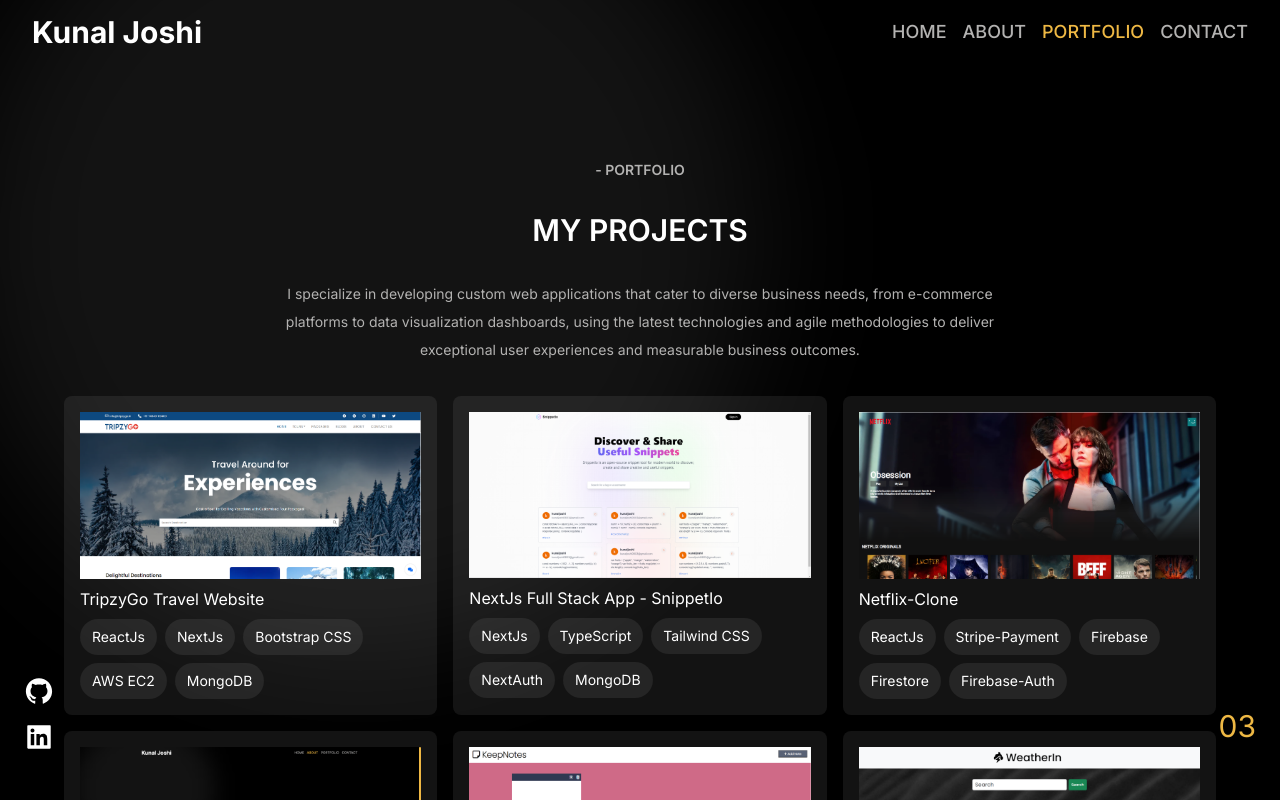
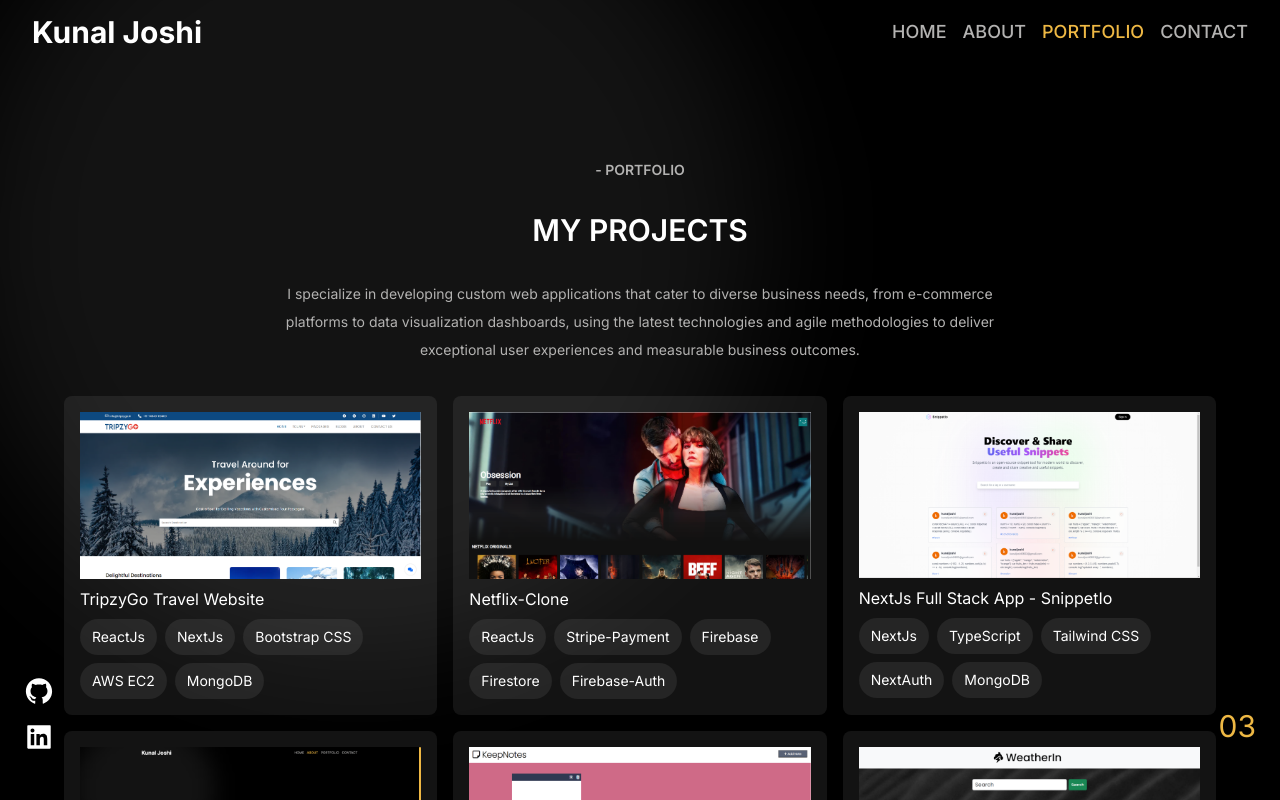
Before and after one commit to kunal-joshi06/Portfolio-Site, a Next.js app: page /portfolio in a window 1280 px wide. Shown: the top 800 px of the page. Built offline with nearby package versions, Linux system fonts and the light colour scheme.

Commit message:
add netflix

```diff
--- a/Data/Data.tsx
+++ b/Data/Data.tsx
@@ -44,19 +44,19 @@
   },
   {
     id: 2,
+    img: "projects/netflix-clone.png",
+    name: "Netflix-Clone",
+    tools: ["ReactJs", "Stripe-Payment", "Firebase", "Firestore", "Firebase-Auth"],
+    githubLink: "https://github.com/kunal-joshi06/netlix-clone",
+    deployedLink: "https://netlix-clone-theta.vercel.app",
+  },
+  {
+    id: 3,
     img: "/projects/snippet.png",
     name: "NextJs Full Stack App - SnippetIo",
     tools: ["NextJs", "TypeScript", "Tailwind CSS", "NextAuth", "MongoDB"],
     githubLink: "https://github.com/kunal-joshi06/full-stack-snippets",
     deployedLink: "https://full-stack-snippets.vercel.app",
-  },
-  {
-    id: 3,
-    img: "projects/netflix-clone.png",
-    name: "Netflix-Clone",
-    tools: ["ReactJs", "Stripe-Payment", "Firebase", "Firestore", "Firebase-Auth"],
-    githubLink: "https://github.com/kunal-joshi06/netlix-clone",
-    deployedLink: "https://netlix-clone-theta.vercel.app",
   },
   {
     id: 4,
```
